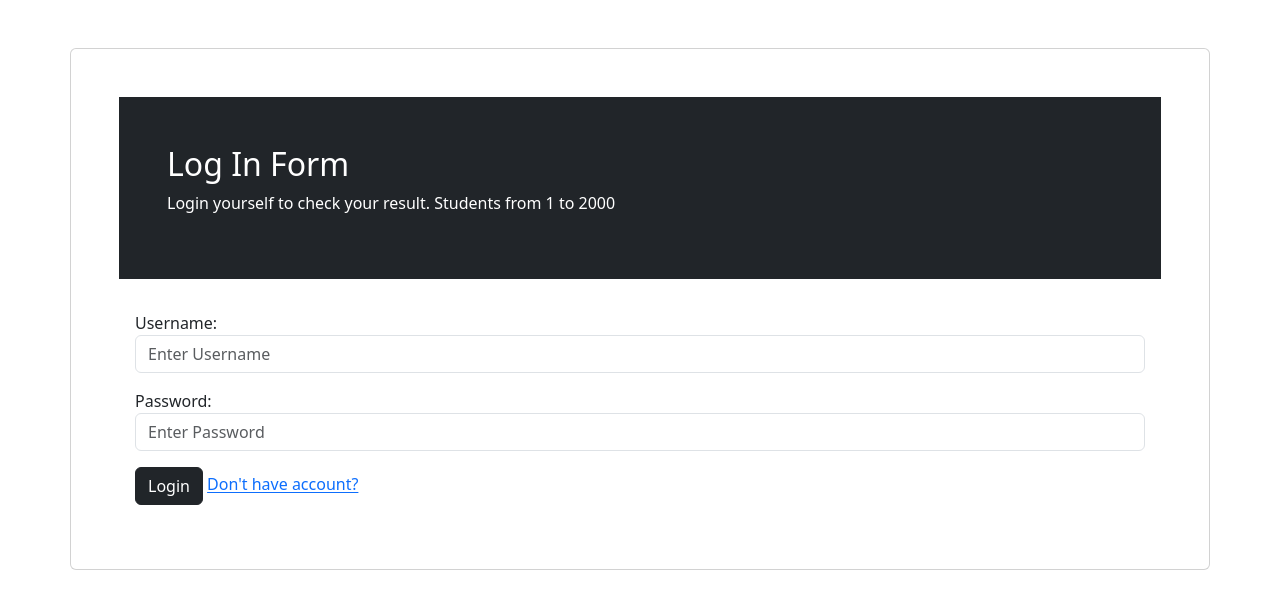
After one commit to m-mahmood/students_performance_check, a Django app: page / in a window 1280 px wide. The commit adds this page. Shown: the top 609 px of the page. Run offline with Django 5.2, Linux system fonts and the light colour scheme.

Commit message:
Authentication features added

```diff
--- a/student_perfomance/settings.py
+++ b/student_perfomance/settings.py
@@ -38,7 +38,11 @@ INSTALLED_APPS = [
     'django.contrib.sessions',
     'django.contrib.messages',
     'django.contrib.staticfiles',
-    'view_result'
+    'view_result',
+]
+
+AUTHENTICATION_BACKEND = [
+    'django.contrib.auth.backends.ModelBackend'
 ]
 
 MIDDLEWARE = [
--- /dev/null
+++ b/templates/auth/login.html
@@ -0,0 +1,29 @@
+{% extends "layout/base_auth.html" %}
+
+{% block content %}
+
+<div class="container center card mt-5 p-5">
+ <div class="p-5 bg-dark text-white"> <h2>Log In Form</h2><p>Login yourself to check your result. Students from 1 to 2000</p></div>
+ <form action="{% url 'login' %}" method="POST" class="card-body">
+    {% csrf_token %}
+    <div class="mb-3 mt-3">
+      <label for="{{ form.username.id_for_label }}">Username:</label>
+      <input type="text" name="{{ form.username.name }}" class="form-control" value="{{ form.username.value }}" placeholder="Enter Username">
+        <span class="text-danger">{{ form.username.errors}}</span>
+    </div>
+    <div class="mb-3 mt-3">
+      <label for="form.password.id_for_label">Password:</label>
+      <input type="password" name="{{ form.password.name }}" class="form-control" value="{{ form.password.value }}" placeholder="Enter Password">
+        <span class="text-danger">{{ form.password.errors}}</span>
+    </div>
+     {% if form.non_field_errors %}
+ <small class="text-danger">
+    {{ form.non_field_errors.as_ul }}
+ </small>
+
+ {% endif %}
+    <button type="submit" class="btn btn-dark">Login</button>
+    <a href="{% url 'signup' %}">Don't have account?</a>
+  </form>
+</div>
+{% endblock %}
--- /dev/null
+++ b/templates/layout/base_auth.html
@@ -0,0 +1,17 @@
+<!DOCTYPE html>
+<html lang="en">
+<head>
+  <title>Authentication Form</title>
+  <meta charset="utf-8">
+  <meta name="viewport" content="width=device-width, initial-scale=1">
+  <link href="https://cdn.jsdelivr.net/npm/bootstrap@5.3.3/dist/css/bootstrap.min.css" rel="stylesheet">
+  <script src="https://cdn.jsdelivr.net/npm/bootstrap@5.3.3/dist/js/bootstrap.bundle.min.js"></script>
+</head>
+<body>
+
+{% block content %}
+
+{% endblock %}
+
+</body>
+</html>
--- /dev/null
+++ b/view_result/middlewares.py
@@ -0,0 +1,15 @@
+from django.shortcuts import redirect
+
+def auth(view_function):
+    def wrapped(request, *args, **kwargs):
+        if request.user.is_authenticated == False:
+            return redirect('login')
+        return view_function(request, *args, **kwargs)
+    return wrapped
+
+def guest(view_function):
+    def wrapped(request, *args, **kwargs):
+        if request.user.is_authenticated:
+            return redirect('result')
+        return view_function(request, *args, **kwargs)
+    return wrapped
--- a/view_result/urls.py
+++ b/view_result/urls.py
@@ -2,5 +2,9 @@ from django.urls import path
 from . import views
 
 urlpatterns = [
-    path('result/', views.get_result, name='search-result'),
+    path('', views.auth_login, name='login'),
+    path('signup/', views.auth_signup, name='signup'),
+    path('logout/', views.auth_logout, name='logout'),
+    path('result/', views.get_result, name='result')
+
 ]
--- a/view_result/views.py
+++ b/view_result/views.py
@@ -1,7 +1,11 @@
-from django.shortcuts import render, get_object_or_404
+from django.shortcuts import render, redirect
 from .models import Student_database
+from django.contrib.auth.forms import UserCreationForm, AuthenticationForm
+from django.contrib.auth import login, logout
+from .middlewares import auth, guest
 
 # Individual student result check starts
+@auth
 def get_result(request):
     check_roll = request.GET.get('individual_roll')
     student = None
@@ -23,7 +27,7 @@ def get_result(request):
             ]
             marks = [m or 0 for m in marks]
             total = sum(marks)
-            percentage = round(total / len(marks), 2)
+            percentage = round(total / len(marks), 1)
             pass_status = 'Pass' if min(marks) >= 50 else 'Fail'
 
         except Student_database.DoesNotExist:
@@ -35,3 +39,31 @@ def get_result(request):
         'percentage': percentage,
         'pass_status': pass_status
     })
+@guest
+def auth_signup(request):
+    if request.method == 'POST':
+        form = UserCreationForm(request.POST)
+        if form.is_valid():
+            user = form.save()
+            login(request, user)
+            return redirect('login')
+    else:
+        initial_data = {'username':'', 'password1':'', 'password2':''}
+        form = UserCreationForm(initial = initial_data)
+    return render(request, 'auth/signup.html', {'form': form})
+@guest
+def auth_login(request):
+    if request.method == 'POST':
+        form = AuthenticationForm(request, data=request.POST)
+        if form.is_valid():
+            user = form.get_user()
+            login(request, user)
+            return redirect('result')
+    else:
+        initial_data = {'username':'', 'password':'',}
+        form = AuthenticationForm(initial = initial_data)
+    return render(request, 'auth/login.html', {'form': form})
+
+def auth_logout(request):
+    logout(request)
+    return redirect('login')
```
Also changed, not shown: templates/auth/signup.html (added, +28 -0 lines), templates/result.html (+12 -5 lines).
